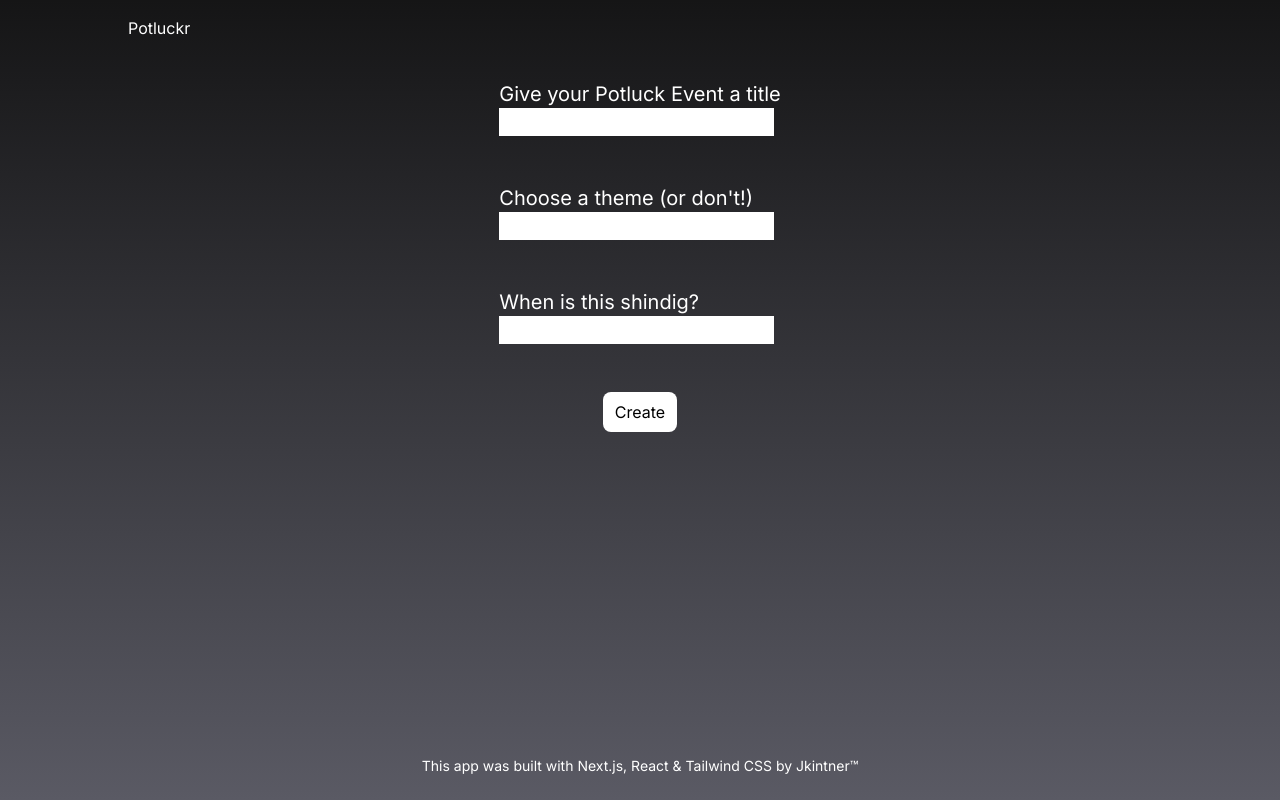
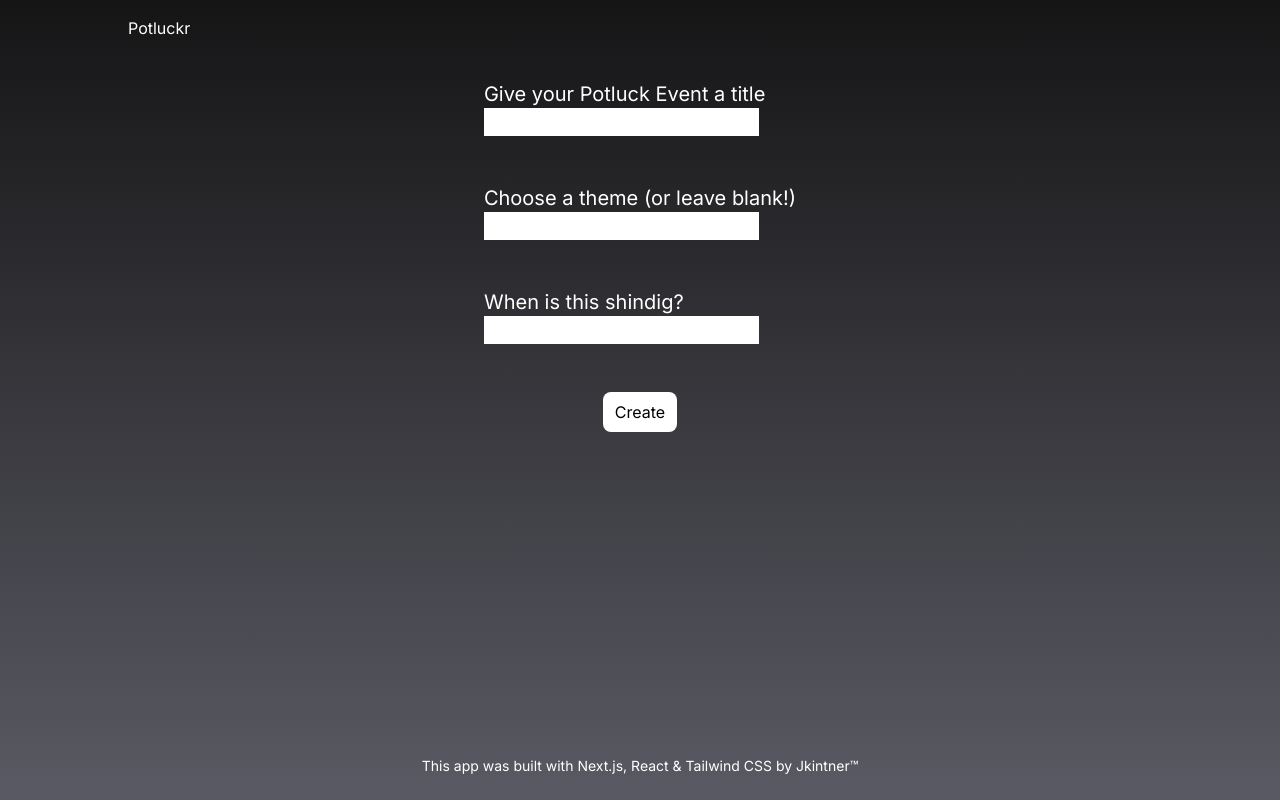
Before and after one commit to jkintner25/potluckr, a Next.js app: page /create in a window 1280 px wide. Built offline with nearby package versions, Linux system fonts and the light colour scheme.

Commit message:
removed apostrophe

```diff
--- a/components/Create.tsx
+++ b/components/Create.tsx
@@ -28,7 +28,7 @@ export default function CreatePotluckForm() {
         <input className="text-black px-2 text-lg" value={title} onChange={(e) => setTitle(e.target.value)} />
       </div>
       <div className="my-6">
-        <p className="text-xl">Choose a theme (or don't!)</p>
+        <p className="text-xl">Choose a theme (or leave blank!)</p>
         <input className="text-black px-2 text-lg" value={theme} onChange={(e) => setTheme(e.target.value)} />
       </div>
       <div className="my-6">
```
